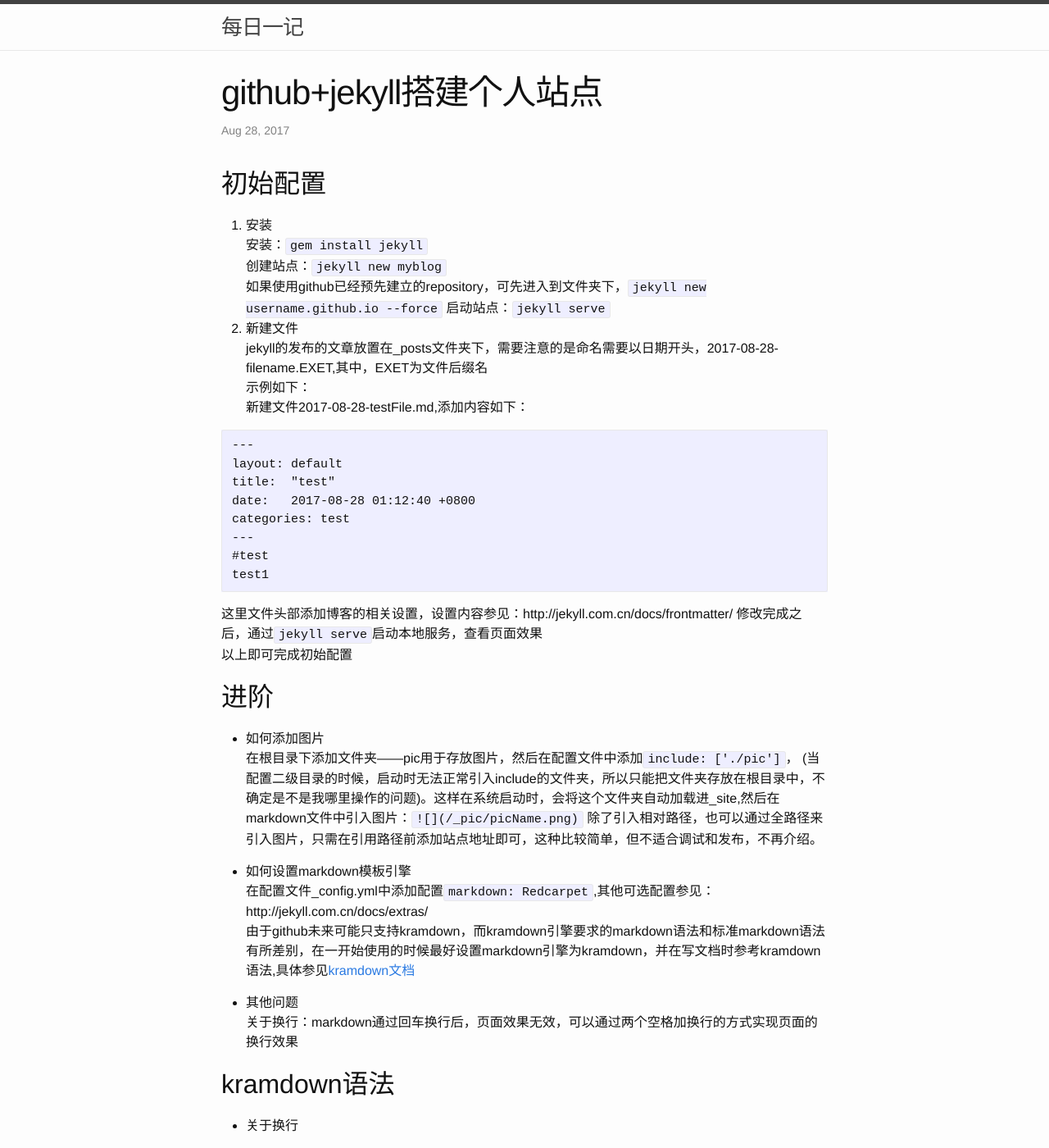
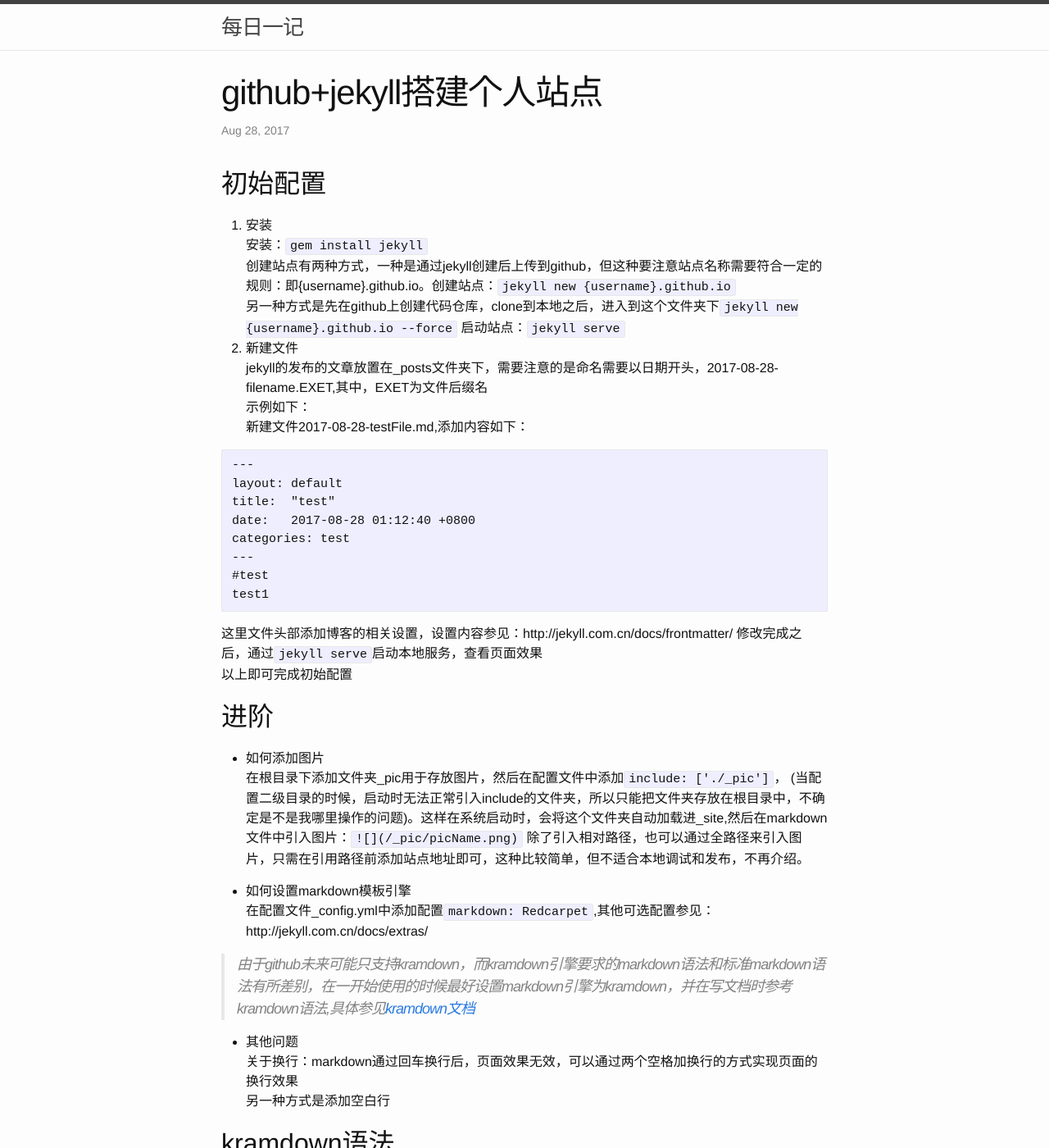
Before and after one commit to honchy/swa19.github.io, a Jekyll site: the page built from _posts/2017-08-28-jekyll.md, in a window 1280 px wide and 1400 px high. Shown: the whole window at 82% size. Built offline with Jekyll 4.4.1, drawn with Linux system fonts in a browser that asks for light colours.

```diff
--- a/_config.yml
+++ b/_config.yml
@@ -15,6 +15,7 @@ github_username:  swa19
 
 # markdown
 markdown: kramdown
-
+kramdown:
+  input: GFM
 
 include: ['/_pic']
--- a/_posts/2017-08-28-jekyll.md
+++ b/_posts/2017-08-28-jekyll.md
@@ -10,8 +10,8 @@ tags: tools
 
 1. 安装
 安装：`gem install jekyll`
-创建站点：`jekyll new myblog`
-如果使用github已经预先建立的repository，可先进入到文件夹下，`jekyll new username.github.io --force`
+创建站点有两种方式，一种是通过jekyll创建后上传到github，但这种要注意站点名称需要符合一定的规则：即{username}.github.io。创建站点：`jekyll new {username}.github.io`
+另一种方式是先在github上创建代码仓库，clone到本地之后，进入到这个文件夹下`jekyll new {username}.github.io --force`
 启动站点：`jekyll serve`
 2. 新建文件
 jekyll的发布的文章放置在_posts文件夹下，需要注意的是命名需要以日期开头，2017-08-28-filename.EXET,其中，EXET为文件后缀名
@@ -36,22 +36,20 @@ test1
 ---
 
 * 如何添加图片
-在根目录下添加文件夹——pic用于存放图片，然后在配置文件中添加`include: ['./pic']`， (当配置二级目录的时候，启动时无法正常引入include的文件夹，所以只能把文件夹存放在根目录中，不确定是不是我哪里操作的问题)。这样在系统启动时，会将这个文件夹自动加载进_site,然后在markdown文件中引入图片：`![](/_pic/picName.png)`
-除了引入相对路径，也可以通过全路径来引入图片，只需在引用路径前添加站点地址即可，这种比较简单，但不适合调试和发布，不再介绍。
+在根目录下添加文件夹_pic用于存放图片，然后在配置文件中添加`include: ['./_pic']`， (当配置二级目录的时候，启动时无法正常引入include的文件夹，所以只能把文件夹存放在根目录中，不确定是不是我哪里操作的问题)。这样在系统启动时，会将这个文件夹自动加载进_site,然后在markdown文件中引入图片：`![](/_pic/picName.png)`
+除了引入相对路径，也可以通过全路径来引入图片，只需在引用路径前添加站点地址即可，这种比较简单，但不适合本地调试和发布，不再介绍。
 
 * 如何设置markdown模板引擎
 在配置文件_config.yml中添加配置`markdown: Redcarpet`,其他可选配置参见：http://jekyll.com.cn/docs/extras/
-由于github未来可能只支持kramdown，而kramdown引擎要求的markdown语法和标准markdown语法有所差别，在一开始使用的时候最好设置markdown引擎为kramdown，并在写文档时参考kramdown语法,具体参见[kramdown文档](https://kramdown.gettalong.org/syntax.html)
+
+>由于github未来可能只支持kramdown，而kramdown引擎要求的markdown语法和标准markdown语法有所差别，在一开始使用的时候最好设置markdown引擎为kramdown，并在写文档时参考kramdown语法,具体参见[kramdown文档](https://kramdown.gettalong.org/syntax.html)
 
 * 其他问题
 关于换行：markdown通过回车换行后，页面效果无效，可以通过两个空格加换行的方式实现页面的换行效果
+另一种方式是添加空白行
 
 kramdown语法
 ---
-* 关于换行
-
-添加空白行
-或者在行尾添加两个空格后换行
 
 * 关于标题
 
```
Also changed, not shown: _posts/2017-09-03-cleancode之代码抽象.md (+0 -2 lines), _posts/2017-09-04-coding的坑.md (deleted, +0 -46 lines), _posts/2017-09-04-coding的坑之Mysql.md (added, +46 -0 lines), _posts/2017-09-07-coding的坑之Java.md (added, +10 -0 lines), _includes/pic/Screenshot from 2017-08-25 17-20-38.png (deleted), _includes/pic/Screenshot from 2017-08-25 17-26-18.png (deleted), _includes/pic/SpringSchedule2.png (deleted), _includes/pic/diagram.png (deleted), _pic/IntegralTypes.png (added), _pic/Screenshot from 2017-09-07 10-38-20.png (added), _pic/Screenshot from 2017-09-07 10-38-59.png (added), _pic/Screenshot from 2017-09-07 10-52-53.png (added), _pic/浮点数类型.png (added), 1 other file.
